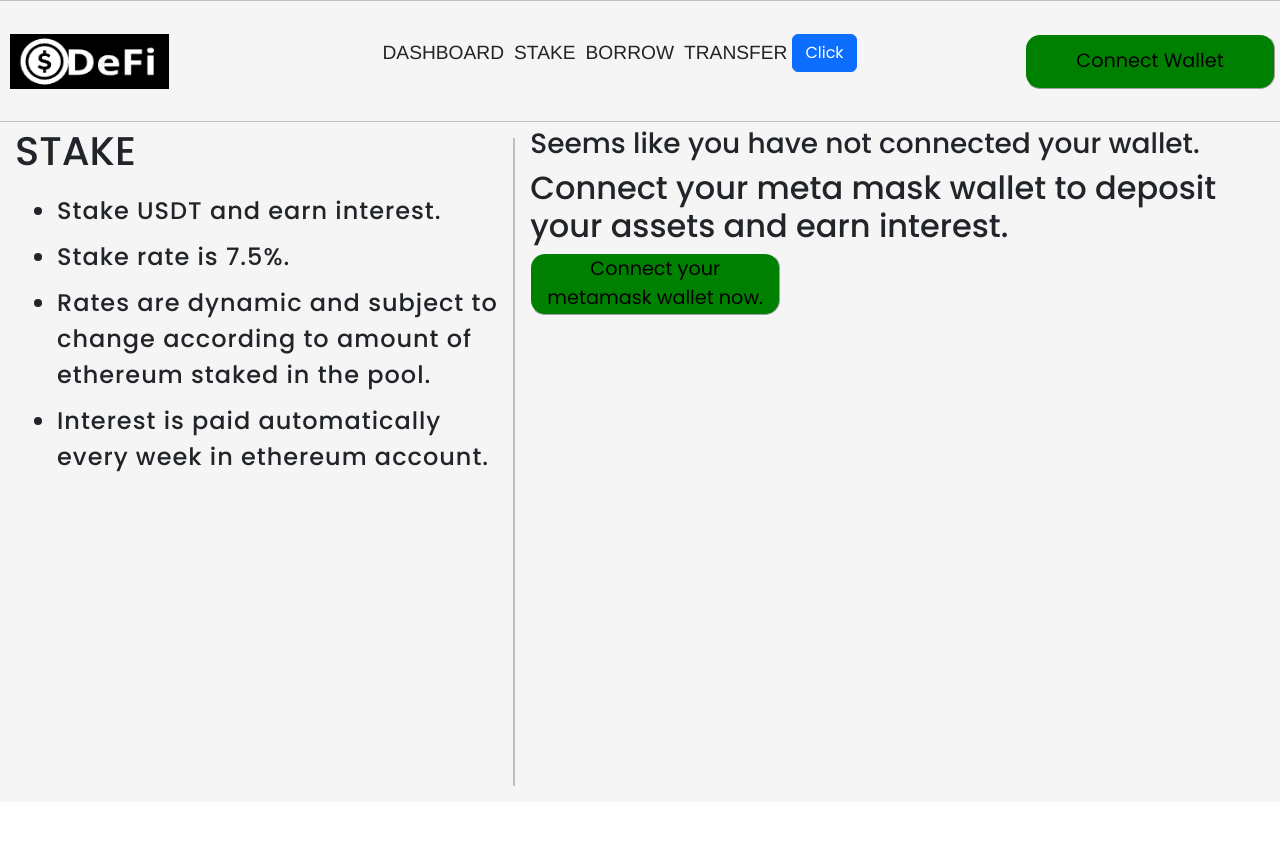
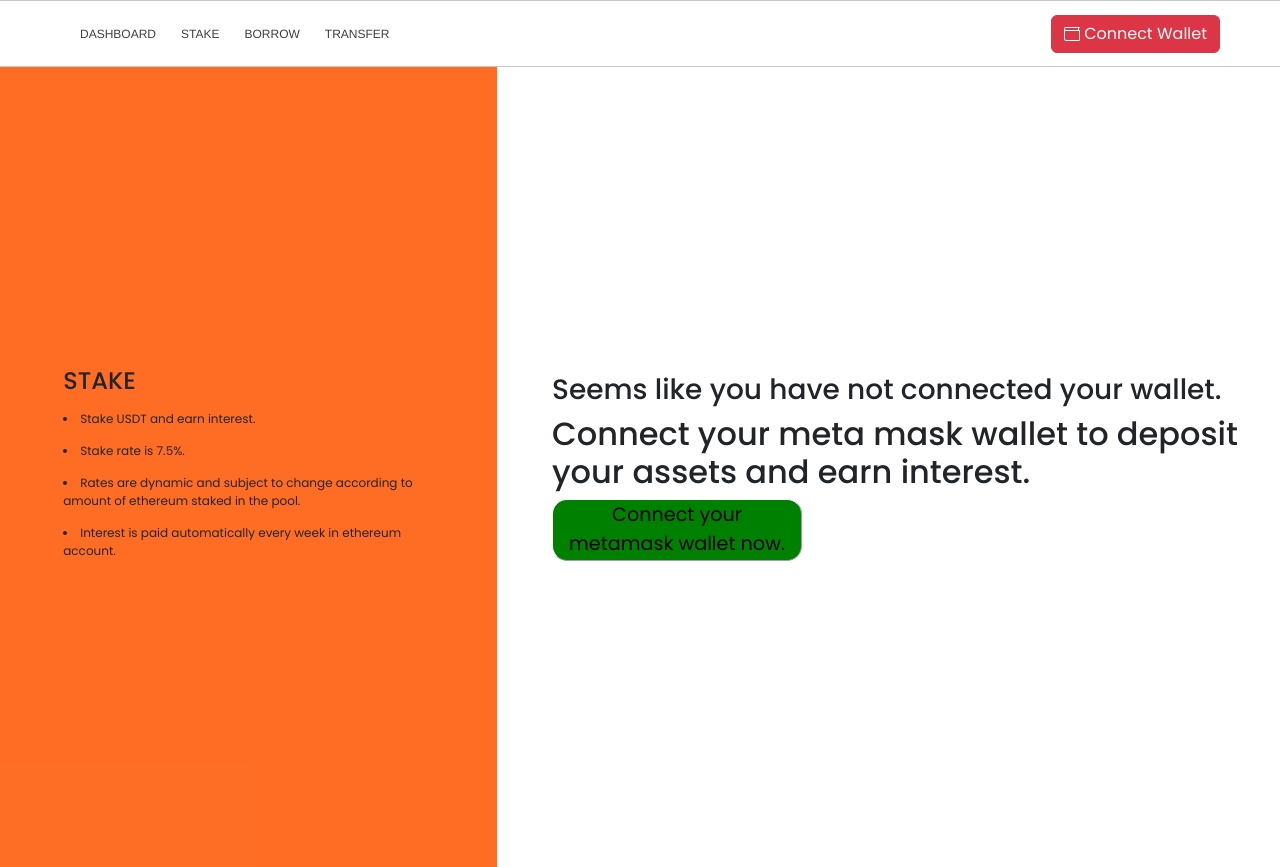
Before and after one commit to sushant-rumsan/defi-ui, a React (Create React App) app: page /stake in a window 1280 px wide. Before the commit the page ends 802 px from the top, so only its background shows below. Built offline with nearby package versions, Linux system fonts and the light colour scheme; what @thirdweb-dev/react would draw is missing.

Commit message:
design-changes

```diff
--- a/package.json
+++ b/package.json
@@ -13,8 +13,10 @@
     "react": "^18.2.0",
     "react-bootstrap": "^2.7.4",
     "react-dom": "^18.2.0",
+    "react-icons": "^4.9.0",
     "react-router-dom": "^6.8.1",
     "react-scripts": "^5.0.1",
+    "react-typing-effect": "^2.0.5",
     "web-vitals": "^2.1.4",
     "web3": "^1.8.2"
   },
--- a/src/App.css
+++ b/src/App.css
@@ -1,38 +1,48 @@
 @import url('https://fonts.googleapis.com/css2?family=Poppins:wght@300;400;500;600;800&family=VT323&display=swap');
 
 .App {
-  text-align: center;
   font-family: "Poppins";
-  background: whitesmoke;
+  background-color: white;
 }
 
-
-
 .Banner {
-  height: 45vh;
+  height: 100vh;
   display: flex;
-  border: 0;
-  margin-bottom: 20px;
 }
 
 .Banner-left{
   display: flex;
-  flex-flow: column nowrap;
-  margin-top: 70px;
-  width: 60%;
+  gap: 7px;
+  flex-direction: column;
+  flex: 1;
+  justify-content: center;
   height: 100%;
   padding-left: 80px;
-  align-items: baseline;
 }
 
 .Banner-right {
   display: flex;
   flex-direction: column;
-  width: 40%;
+  flex: 1;
   justify-content: center;
+  align-items: center;
   padding-right: 40px;
   text-align: right;
   margin-top: 20px;
+  /* background-color: rgb(255, 17, 17);
+  animation-name: backgroundAnimate;
+  animation-duration: 15s;
+  animation-iteration-count: infinite;
+  animation-timing-function: ease-in-out;
+  margin-right: 20px; */
+}
+
+
+@keyframes backgroundAnimate {
+  25% {background-color: orange;}
+  50% {background-color: rgb(255, 255, 0);}
+  75% {background-color: rgb(0, 208, 255);}
+  100% {background-color: rgb(241, 17, 17);}
 }
 
 .bannerh1 {
@@ -42,23 +52,6 @@
   margin: 2px;
 }
 
-.line2 {
-  font-family: Helvetica, sans-serif;
-  font-size: 30px;
-  text-align: left;
-  margin-bottom: 10px;
-  letter-spacing: 2px;
-}
-
-.line3 {
-  font-family: 'Lucida Sans', 'Lucida Sans Regular', 'Lucida Grande', 'Lucida Sans Unicode', Geneva, Verdana, sans-serif;
-  font-size: 32px;
-  font-weight: 700;
-  margin: 20px;
-  margin-left: 0px;
-  text-align: left;
-  width: 600px;
-}
 .Belt {
   height: 40vh;
   display: flex;
@@ -67,38 +60,34 @@
 }
 
 .Navbar {
-  height: 15vh;
+  height: 65px;
   display: flex;
   justify-content: space-between;
-  border-top: 0;
   align-items: center;
-  padding: 5px;
+  /* box-shadow: 5px 5px 15px rgb(243, 243, 243); */
+  padding: 0px 10px;
 }
 
-.logo {
-  height: 65px;
-  width: 169px;
-  border: 40px;
-  padding: 5px;
+.linksContainer{
+  display: flex;
+  justify-content: center;
+  align-items: center;
+  margin-left: 50px;
 }
 
 .Link{
   text-align: center;
   font-family: Helvetica, sans-serif;
-  font-size: larger;
+  font-size: 12px;
   justify-content: space-between;
   text-decoration: none;
-  color: #232323;
+  color: #3f3f3f;
   border: 10px;
   padding: 5px;
+  margin-left: 15px;
 }
 
-.Links{
-  display: flex;
-  width: 40%;
-  justify-content: space-between;
-  text-decoration: none;
-}
+
 
 .btn_family {
   background-color: green;
@@ -118,16 +107,22 @@
   border-color: whitesmoke;
 }
 
+.descriptons{
+  display: flex;
+  justify-content: center;
+  gap: 50px;
+  width: 100%;
+  margin-top: 20px;
+}
+
 .topic {
-  font-family: Verdana, Geneva, Tahoma, sans-serif;
-  font-weight: 700;
   margin: 5px;
+  font-weight: 600;
 }
 
 .detail {
-  font-family: Verdana, Geneva, Tahoma, sans-serif;
-  font-weight: 700;
   margin: 5px;
+  text-align: center;
 }
 
 .btn_family_card {
@@ -150,35 +145,40 @@
 }
 
 .borrowform {
-  height: 85vh;
+  height: 100vh;
   display: flex;
-  background: whitesmoke;
 }
 
 .guidelines {
-  width: 40%;
+  flex: 2;
   display: flex;
-  flex-flow: column nowrap;
+  flex-direction: column;
+  text-align: left;
+  padding-left: 15px;
+  justify-content: center;
+  align-items: center;
+  background-color: rgba(255, 85, 0, 0.856);
+}
+
+.guidelines h4{
+  text-align: left;
+  width: 80%;
+}
+
+.guidelines li {
+  margin: 7px;
+  font-size: 12px;
+  width: 80%;
+}
+
+.form {
+  flex: 3;
   text-align: left;
   margin-left: 10px;
   padding: 5px;
-}
-
-.guidelines li {
-  font-family: Helvetica, sans-serif, Geneva, Tahoma, sans-serif;
-  margin: 10px;
-  font-size: 24px;
-  font-weight: 500;
-  font-family: "Poppins";
-  letter-spacing: 1px;
-}
-
-.form {
-  width: 60%;
-  text-align: left;
-  font-family: "Poppins";
-  margin-left: 10px;
-  padding: 5px;
+  display: flex;
+  align-items: center;
+  margin-left: 50px;
 }
 
 .adminform {
@@ -197,50 +197,34 @@
   align-items: center;
   justify-content: space-around;
 }
-.hr_verticle {
-  border-left: 2px solid #232323;
-}
 
 .input_text {
-  padding: 10px;
-  margin-top: 10px;
-  margin-bottom: 20px;
-  width: 80%;
+  padding: 5px;
+  width: 100%;
+  margin: 10px 0;
   border: 1px solid #ddd;
   border-radius: 4px;
   box-sizing: border-box;
 }
 
-.form label {
-  font-family: "Poppins";
-  font-weight: 500;
-  font-size: larger;
-  padding: 10px;
-}
 
 .form select {
-  font-family: "Poppins";
-  font-weight: 400;
-  font-size: medium;
-  padding: 10px;
   width: 40%;
 }
 
-.input_checkbox {
-  width: 15px;
-  height: 15px;
-}
 
 .concent{
-  font-family: "Poppins";
-  font-weight: 500;
-  font-size: medium;
+  font-size: 0.8em;
   padding: 5px;
 }
 
 .dashboard_main{
   display: flex;
-  height: 70vh;
+  height: 100vh;
+  align-items: center;
+  justify-content: center;
+  width: 80%;
+  margin: auto;
 }
 
 .staked_part{
@@ -259,13 +243,7 @@
   text-align: left;
 }
 
-.Tile {
-  /* display: flex;
-  justify-content: space-between; */
-  height: 50px;
-  align-items: center;
-  padding: 2px;
-}
+
 .dashbutton{
   width: 200px;
   height: 40px;
@@ -345,3 +323,17 @@ button.adminbutton:disabled {
 .adminTable {
   width: 90%;
 }
+
+/* Pig Animation  */
+
+/* .animatePig{
+  animation-name: animatePig;
+  animation-duration: 2s;
+  animation-delay: 2s;
+  animation-iteration-count: infinite;
+}
+
+@keyframes animatePig {
+  from {margin-left: -100px;}
+  to {margin-left: 200px;}
+} */
--- a/src/Components/Belt.js
+++ b/src/Components/Belt.js
@@ -4,10 +4,11 @@ import transfergraphic from "../../src/assets/transfergraphic.png";
 import stakegraphic from "../../src/assets/stakegraphic.png";
 import "../../node_modules/bootstrap/dist/css/bootstrap.min.css"
 import { Link } from 'react-router-dom';
+import { Button } from 'react-bootstrap';
 
 const Belt = () => {
     return (
-            <div className="container text-center">
+            <div className="container text-center" style={{height: "100vh", display: "flex", alignItems: "center"}}>
                 <div className="row">
                     <div className="col">
                     <div className="card">
@@ -15,7 +16,7 @@ const Belt = () => {
                         <div className="card-body">
                             <h5 className="card-title">Borrow</h5>
                             <p className="card-text">Deposit Ethereum as collateral and borrow USDT. Borrow rate is 8%. Rates are dynamic and subject to change according to amount of ethereum staked in the pool. Terms and conditions apply.</p>
-                            <Link to="/borrow"><button className="btn_family_card">Borrow</button> </Link>
+                            <Link to="/borrow"><Button variant="danger" style={{width: "100%"}}>Borrow</Button> </Link>
                         </div>
                     </div>
                     </div>
@@ -25,7 +26,7 @@ const Belt = () => {
                         <div className="card-body">
                             <h5 className="card-title">Stake</h5>
                             <p className="card-text">Stake USDT and earn interest. Stake rate is 7.5%. Rates are dynamic and subject to change according to amount of ethereum staked in the pool. Interest is paid automatically every week in ethereum account.</p>
-                            <Link to="/stake"><button className="btn_family_card">Stake</button> </Link>
+                            <Link to="/stake"><Button variant="danger" style={{width: "100%"}}>Stake</Button> </Link>
                         </div>
                     </div>
                     </div>
@@ -35,7 +36,7 @@ const Belt = () => {
                         <div className="card-body">
                             <h5 className="card-title">Transfer</h5>
                             <p className="card-text">Transfer funds from your account to any other address easily and securely with gas fee of your choice. High gas fee equals faster transactions allowing you to perform even the most urgent transactions securely with ease.</p>
-                            <Link to="/transfer"><button className="btn_family_card">Transfer</button> </Link>
+                            <Link to="/transfer"><Button variant="danger" style={{width: "100%"}}>Transfer</Button> </Link>
                         </div>
                     </div>
                     </div>
--- a/src/Components/Navbar.js
+++ b/src/Components/Navbar.js
@@ -1,8 +1,8 @@
 import { React, useContext } from "react";
-import logo from "../../src/assets/logo.png";
 import { Link } from 'react-router-dom';
 import { EthContext } from "../context/Ethstate";
 import { Button } from 'react-bootstrap';
+import { BsWallet } from "react-icons/bs";
 
 const Navbar = () => {
 
@@ -10,21 +10,21 @@ const Navbar = () => {
 
     return (
         <div className="Navbar">
-            <div>
+            {/* <div>
                 <Link to="/home">
                     <img src={logo} className="logo" alt="logo"/>
                 </Link>
-            </div>
-            <ul className="Links">
+            </div> */}
+            <div className="linksContainer">
                 <Link to="/dashboard" className="Link">DASHBOARD</Link>
                 <Link to="/stake" className="Link">STAKE</Link>
                 <Link to="/Borrow" className="Link">BORROW</Link>
                 <Link to="/transfer" className="Link">TRANSFER</Link>
-                <Button> Click </Button>
-            </ul>
+            </div>
             {!account ?
-            <button className="btn_family" onClick={(e)=>{metamaskConnect(e)}}>Connect Wallet</button>:
-            <button className="btn_family" onClick={(e)=>{metamaskDisconnect(e)}}> Wallet Connected </button>
+            <Button variant="danger" style={{marginRight: "50px"}} onClick={(e)=>{metamaskConnect(e)}}> <BsWallet/> Connect Wallet </Button>:
+            <Link to="/"><Button variant="disabled" style={{marginRight: "50px"}}><div style={{display: 'flex', alignItems: "center", gap: "5px"}}> <span style={{width: '7px', height: '7px', borderRadius: "50%", backgroundColor: "rgb(45, 255, 45)"}}></span> <span onClick={(e)=>{metamaskDisconnect(e)}} style={{fontSize: '0.8em', color: "gray"}}> {account} </span></div> </Button></Link>
+
             }
         </div>
     )
--- a/src/pages/Home.js
+++ b/src/pages/Home.js
@@ -7,7 +7,6 @@ const Home = () => {
     return(
         <div>
             <Navbar />
-            <hr className="hr"/>
             <Banner />
             <Belt />
         </div>
--- a/src/pages/Stake.js
+++ b/src/pages/Stake.js
@@ -5,6 +5,7 @@ import Navbar from "../Components/Navbar";
 import usdcAbi from "../abis/usdc-abi.json";
 import defiAbi from "../abis/defi-abi.json";
 import { ethers } from "ethers";
+import { Button } from "react-bootstrap";
 
 const Stake = () => {
   const { metamaskConnect, account, signer, provider } = useContext(EthContext);
@@ -78,8 +79,7 @@ const Stake = () => {
       <hr className="hr"></hr>
       <div className="borrowform">
         <div className="guidelines">
-          <h1>STAKE</h1>
-          <ul>
+          <h4>STAKE</h4>
             <li>Stake USDT and earn interest.</li>
             <li>Stake rate is 7.5%.</li>
             <li>
@@ -87,7 +87,6 @@ const Stake = () => {
               ethereum staked in the pool.
             </li>
             <li>Interest is paid automatically every week in ethereum account.</li>
-          </ul>
         </div>
         <hr className="hr_verticle" />
         <div className="form">
@@ -106,28 +105,25 @@ const Stake = () => {
             </div>
           ) : (
             <div>
-              <h4>Connected Wallet:</h4> {account}
-              <hr />
               <div>
                 <label>Amount to Stake</label>
                 <input
                   className="input_text"
                   type="number"
-                  placeholder="Amount in USD"
                   value={amount}
                   onChange={handleAmountChange}
                 />
               </div>
-              { stakeAmount ? <p>{stakeAmount} USDC WEI</p> : <p> 0 USDC WEI</p>}
-              <div className="form-check">
+              { stakeAmount ? <p style={{fontSize: "0.7em"}}>{stakeAmount} USDC WEI</p> : <p style={{fontSize: "0.7em"}}> 0 USDC WEI</p>}
+              <div>
                 <input className="input_checkbox" type="checkbox" value="" id="flexCheckDefault" onChange={handleTermsAgreedChange}/>
                 <label>
-                  <p className="concent">I agree to the terms and conditions.</p>
+                  <p className="concent">I have read and agree to the terms and conditions.</p>
                 </label>
               </div>
-              <button className="dashbutton" onClick={() => callSenderApprove( stakeAmount ) } disabled={disabled}>
+              <Button variant="danger" onClick={() => callSenderApprove( stakeAmount ) } disabled={disabled}>
                 Stake Now
-              </button>
+              </Button>
               {message && <p>{message}</p>}
             </div>
           )}
```
Also changed, not shown: src/Components/Banner.js (+30 -10 lines), src/pages/Borrow.js (+11 -15 lines), src/pages/Dashboard.js (+9 -14 lines), src/pages/Transfer.js (+6 -11 lines), public/rightImg.png (added), 1 other file (tests, documents, lock files or other folders).
